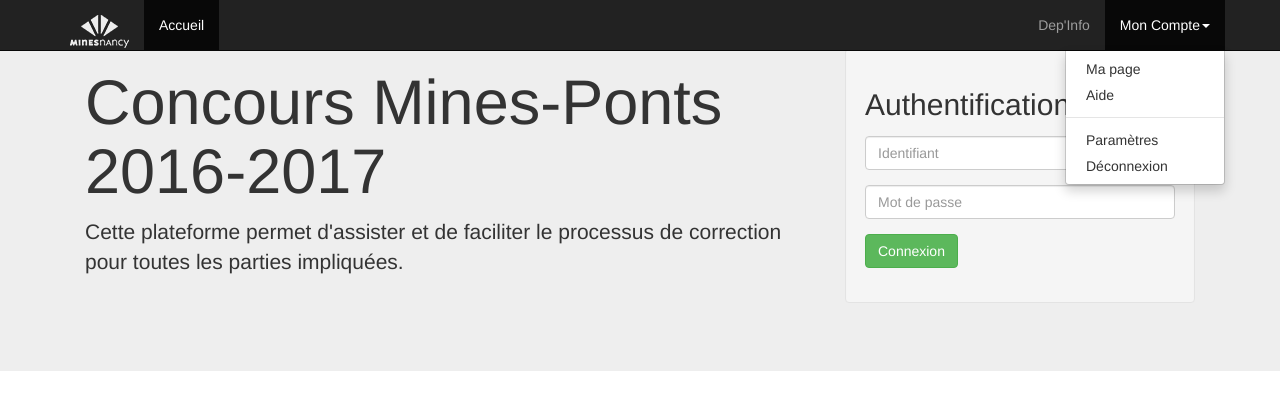
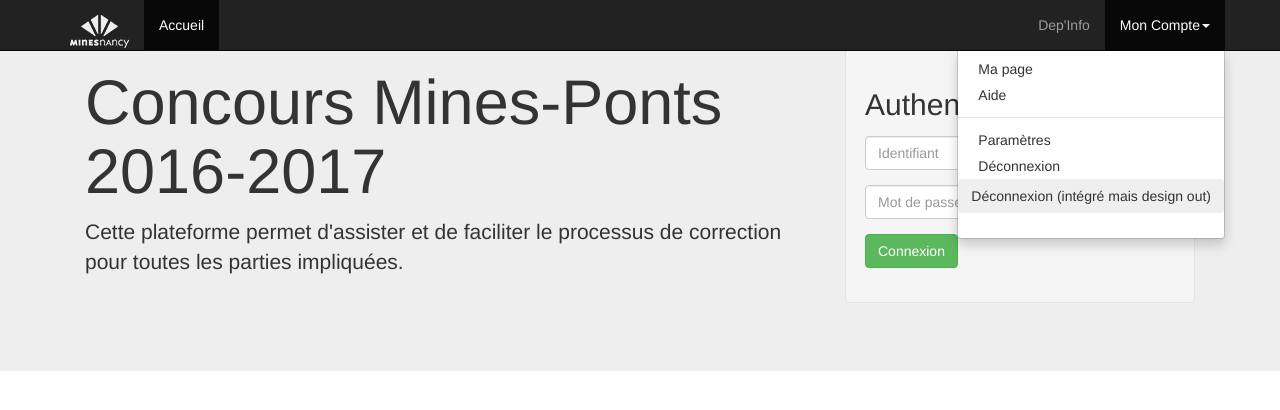
Before and after one commit to Sylv-J/projet_is, a PHP site: page / in a window 1280 px wide, after a click on "Mon Compte". Shown: the top 410 px of the page. Run offline with PHP 8.4, Linux system fonts and the light colour scheme; some libraries are stand-ins or nearby versions.

Commit message:
Integration du logout renvoie vraiment vers la page d'accueil : use form in navbar to send a POST, UPD logout

```diff
--- a/interface_web/navbar.php
+++ b/interface_web/navbar.php
@@ -23,7 +23,13 @@
 						<li><a href="index.php">Aide</a></li>
                         <li role="separator" class="divider"></li>
 						<li><a href="index.php">Paramètres</a></li>
-                        <li><a href="../users/logout.php">Déconnexion</a></li>
+                        <li>
+                          <a href="../users/logout.php">Déconnexion</a>
+                          <form action='index.php' method='post'>
+                          <div class='list-group'>
+                          <button type='submit' name='page_to_load' value='logout' class='btn'>Déconnexion (intégré mais design out)</button>
+                          </div></form>
+                        </li>
                     </ul>
                 </li>
             </ul>
--- a/interface_web/tasksDirectories.php
+++ b/interface_web/tasksDirectories.php
@@ -10,7 +10,9 @@ destination
 $tasksDirectories = array(
   'Modifier les droits' => '__PageDeDestination1__',
   'Scanner' => 'bandeau_scan.php',
-  'Corriger' => '__PageDeDestination3__'
+  'Corriger' => '__PageDeDestination3__',
+
+  'logout' => '../users/logout.php'
   );
 
 ?>
--- a/users/logout.php
+++ b/users/logout.php
@@ -9,4 +9,5 @@ session_destroy();
 setcookie("username","");
 setcookie("pwd","");
 echo "Vous avez été déconnecté";
+header("Refresh:0");
 ?>
```
